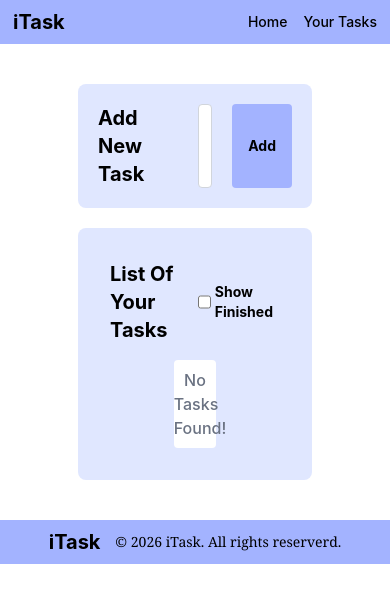
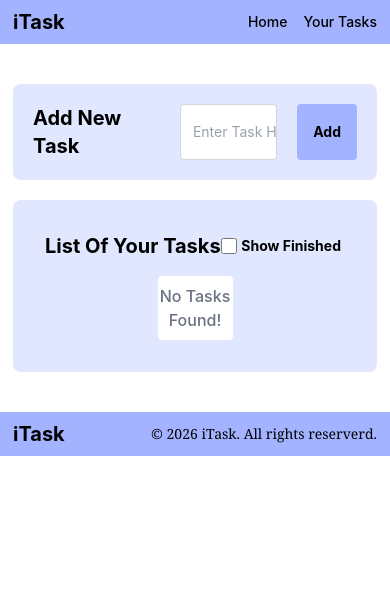
Before and after one commit to SudiptoRahaOfficial/iTask-TodoApp, a React (Vite) app in the folder client/: page / in a window 390 px wide. Shown: the top 602 px of the page. Built offline with nearby package versions, Linux system fonts and the light colour scheme.

Commit message:
maked section width responsive throwout the whole app

```diff
--- a/client/src/components/AddTask.jsx
+++ b/client/src/components/AddTask.jsx
@@ -18,7 +18,7 @@ function AddTask({ task, settask, handleAdd }) {
 	}
 
 	return (
-		<div className='w-3/5 m-auto bg-indigo-100 p-5 flex justify-evenly gap-5 rounded-lg my-5'>
+		<div className='w-14/15 md:w-5/7 lg:w-4/5 xl:w-3/5 m-auto bg-indigo-100 p-5 flex justify-evenly gap-5 rounded-lg my-5'>
 			<SectionHeading value={'Add New Task'} />
 			<form onSubmit={handleSubmit} className='w-3/5 flex gap-5'>
 				<input
--- a/client/src/components/Footer.jsx
+++ b/client/src/components/Footer.jsx
@@ -4,7 +4,7 @@ import Logo from './Logo'
 function Footer() {
 	return (
 		<footer className='bg-indigo-300 py-2'>
-			<div className='container w-3/4 m-auto flex justify-between items-center'>
+			<div className='w-14/15 sm:w-3/4 m-auto flex justify-between items-center'>
 				<Logo />
 				<span className='text-sm font-serif cursor-pointer'>
 					&copy; {new Date().getFullYear()} iTask. All rights
--- a/client/src/components/TaskListing.jsx
+++ b/client/src/components/TaskListing.jsx
@@ -10,7 +10,7 @@ function TaskListing({
 	handleShowFinishedChange,
 }) {
 	return (
-		<div className='w-3/5 m-auto bg-indigo-100 p-8 rounded-lg my-5'>
+		<div className='w-14/15 md:w-5/7 lg:w-4/5 xl:w-3/5 m-auto bg-indigo-100 p-8 rounded-lg my-5'>
 			<div className='flex items-center justify-between'>
 				<SectionHeading value={'List Of Your Tasks'} />
 				<p className='flex items-center gap-1 me-1'>
```
